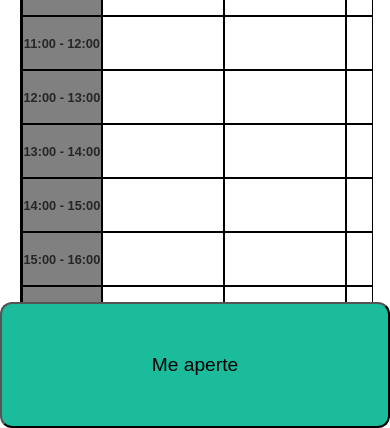
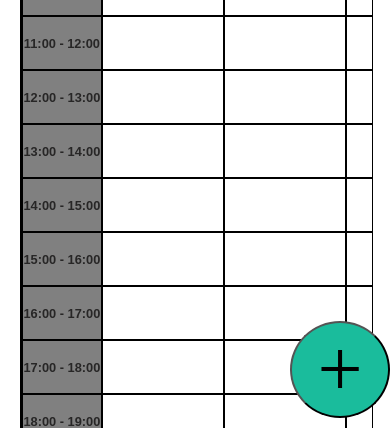
Before and after one commit to DavidFaria38/TI_Agenda3000, a plain HTML site: page index.html in a window 390 px wide. Shown: the part 416-844 px from the top of the page. Drawn offline with Linux system fonts and the light colour scheme.

Commit message:
escrtito '+' no botao
agora dentro do botao esta escrito +

```diff
--- a/index.html
+++ b/index.html
@@ -334,7 +334,7 @@
   </main>
 
 
-  <button id="stickybutton">Me aperte</button>
+  <button id="stickybutton">+</button>
 
 
 
--- a/style.css
+++ b/style.css
@@ -66,13 +66,14 @@ h1 {
 #stickybutton {
 	position: -webkit- sticky;
 	position: sticky;
-	bottom: 0;
+	bottom: 10px;
 	left: 90vw;
-	padding: 50px 60px 50px 60px;
-	font-size: 0.8rem;
+	width: 100px;
+	font-size: 5rem;
 	text-align: center;
 	background-color: #1abc9c;
-	border-radius: 12px;
+	border-radius: 50%;
+	font-family:'Alegreya Sans';
 
 }
 header{
@@ -234,13 +235,6 @@ th, td{
 		min-width: 15px;
 
 	}
-	#stickybutton {
-
-		width: 100%;
-		font-size: 1.2rem;
-
-
-	}
 }
 
 @media only screen and (max-width: 768px) {
```
